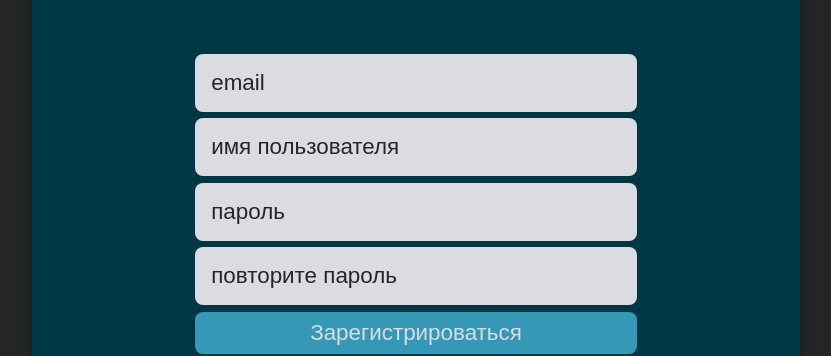
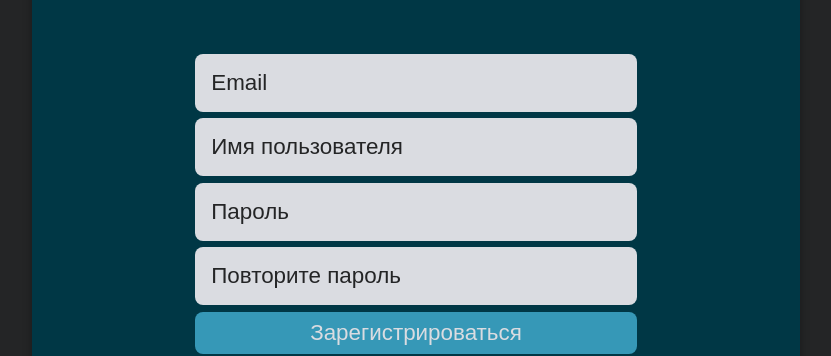
Before and after one commit to TheBooo/vue-mock-account, a Vue app: page /#/ in a window 1280 px wide. Both pictures are taken after a click on the button "Еще нет аккаунта? Зарегистрируйтесь". Shown: the part 240-596 px from the top of the page, without its empty margins (224-1055 px from the left). Built offline with nearby package versions, Linux system fonts and the light colour scheme.

Commit message:
register logic

```diff
--- a/src/components/Login.vue
+++ b/src/components/Login.vue
@@ -47,7 +47,6 @@ export default {
         //если нет такого пользователя
         if (data.length === 0) {
           this.notification = "Неправильный логин или пароль";
-          this.showNotification = true;
         } else if (data[0].password === this.password) {
           //если пользователь есть и пароль правильный переход к контактам
           this.$router.push("/contacts");
@@ -57,11 +56,9 @@ export default {
         } else {
           //если пароль неправильный
           this.notification = "Неправильный логин или пароль";
-          this.showNotification = true;
         }
       } catch (error) {
         this.notification = `sorry, something went wrong`;
-        this.showNotification = true;
       }
     },
   },
--- a/src/components/SignUp.vue
+++ b/src/components/SignUp.vue
@@ -1,15 +1,30 @@
 <template>
   <form v-on:submit.prevent="submitForm">
     <img alt="Vue logo" src="../assets/logo.png" />
-    <input type="email" v-model="email" placeholder="email" />
-    <input type="text" v-model="username" placeholder="имя пользователя" />
-    <input type="password" v-model="password" placeholder="пароль" />
-    <input type="password" v-model="repeatPassword" placeholder="повторите пароль" />
+    <div v-if="showNotification === true" class="notification">
+      {{ notification }}
+    </div>
+    <input type="email" v-model="email" placeholder="Email" required />
+    <input
+      type="text"
+      v-model="username"
+      placeholder="Имя пользователя"
+      required
+    />
+    <input type="password" v-model="password" placeholder="Пароль" required />
+    <input
+      type="password"
+      v-model="repeatPassword"
+      placeholder="Повторите пароль"
+      required
+    />
     <button class="btn btn-login">Зарегистрироваться</button>
   </form>
 </template>
 
 <script>
+import axios from "axios";
+
 export default {
   name: "SignUp",
   data() {
@@ -17,9 +32,59 @@ export default {
       email: "",
       username: "",
       password: "",
-      repeatPassword: ""
+      repeatPassword: "",
+      notification: "",
+      showNotification: false,
     };
-  }
+  },
+  methods: {
+    async submitForm() {
+      // здесь анимация загрузки
+      this.notification = "загрузка...";
+      this.showNotification = true;
+      //проверка совпадения паролей
+      if (this.repeatPassword === this.password) {
+        //ajax запросы
+        try {
+          //Далее много проверок, которые должны быть на бэке
+          // проверка человека с таким ником
+          const response = await axios.get(
+            `http://localhost:3000/users?username=${this.username}`
+          );
+          const data = response.data;
+          if (data.length === 0) {
+            //
+            //если такого нет, регистрация
+            const response = await axios.post("http://localhost:3000/users", {
+              email: this.email,
+              username: this.username,
+              password: this.password,
+            });
+            //если успешно сохраняем "x-auth-token"
+            if (response.status === 201) {
+              sessionStorage.setItem(
+                "user",
+                JSON.stringify({
+                  username: this.username,
+                })
+              );
+              this.$router.push("/contacts");
+            } else {
+              this.notification = "Что-то пошло не так";
+            }
+          } else {
+            //если такое имя уже есть
+            this.notification = "Человек с таким именем уже зарегистрирован";
+          }
+        } catch (error) {
+          this.notification = "Что-то пошло не так";
+        }
+        //
+      } else {
+        this.notification = "Пароли не совпадают";
+      }
+    },
+  },
 };
 </script>
 
```
